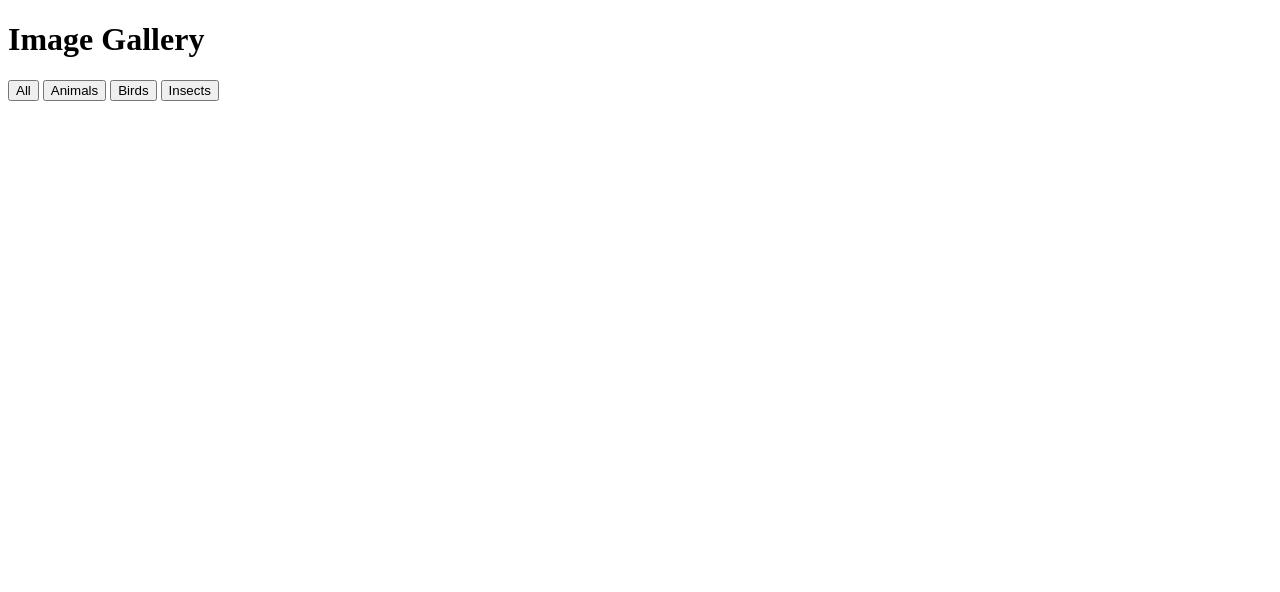
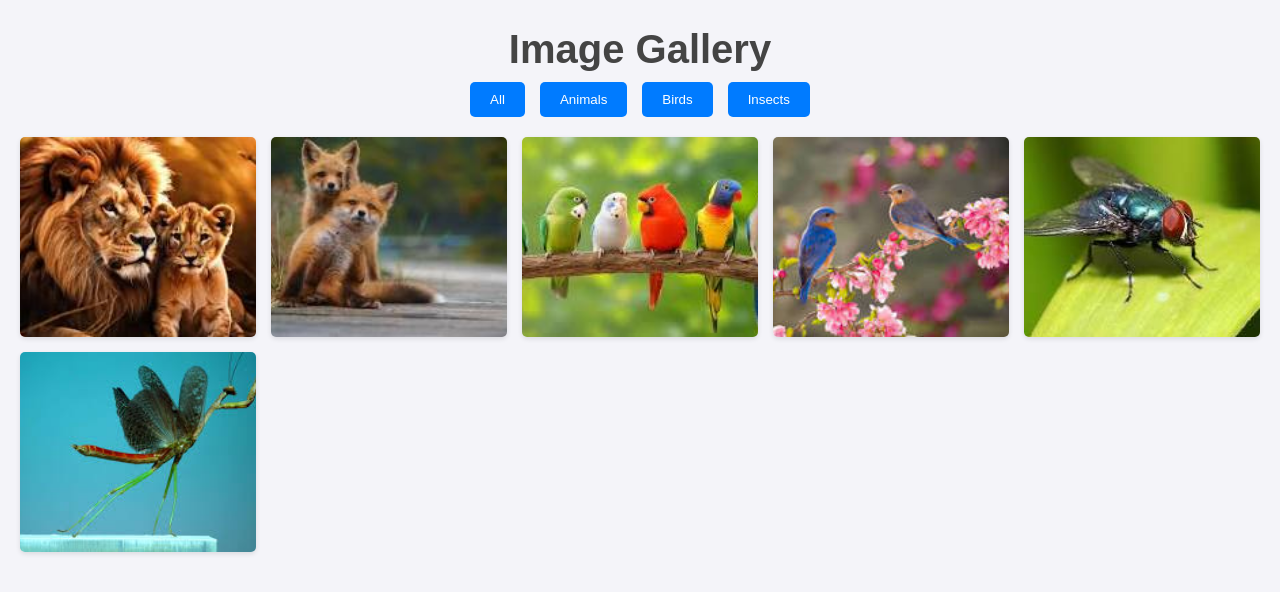
Before and after one commit to mansha-6/WDF_test, a plain HTML site: page task1.html in a window 1280 px wide. Drawn offline with Linux system fonts and the light colour scheme.

Commit message:
Added files

```diff
--- a/task1.html
+++ b/task1.html
@@ -3,7 +3,7 @@
 <head>
     <meta charset="UTF-8">
     <meta name="viewport" content="width=device-width, initial-scale=1.0">
-    <link rel="stylesheet" href="index.css">
+    <link rel="stylesheet" href="task1.css">
     <title>Image Gallery</title>
 </head>
 <body>
@@ -20,6 +20,6 @@
         <div class="gallery" id="gallery">
         </div>
     </main>
-    <script src="index.js"></script>
+    <script src="task1.js"></script>
 </body>
 </html>
```
